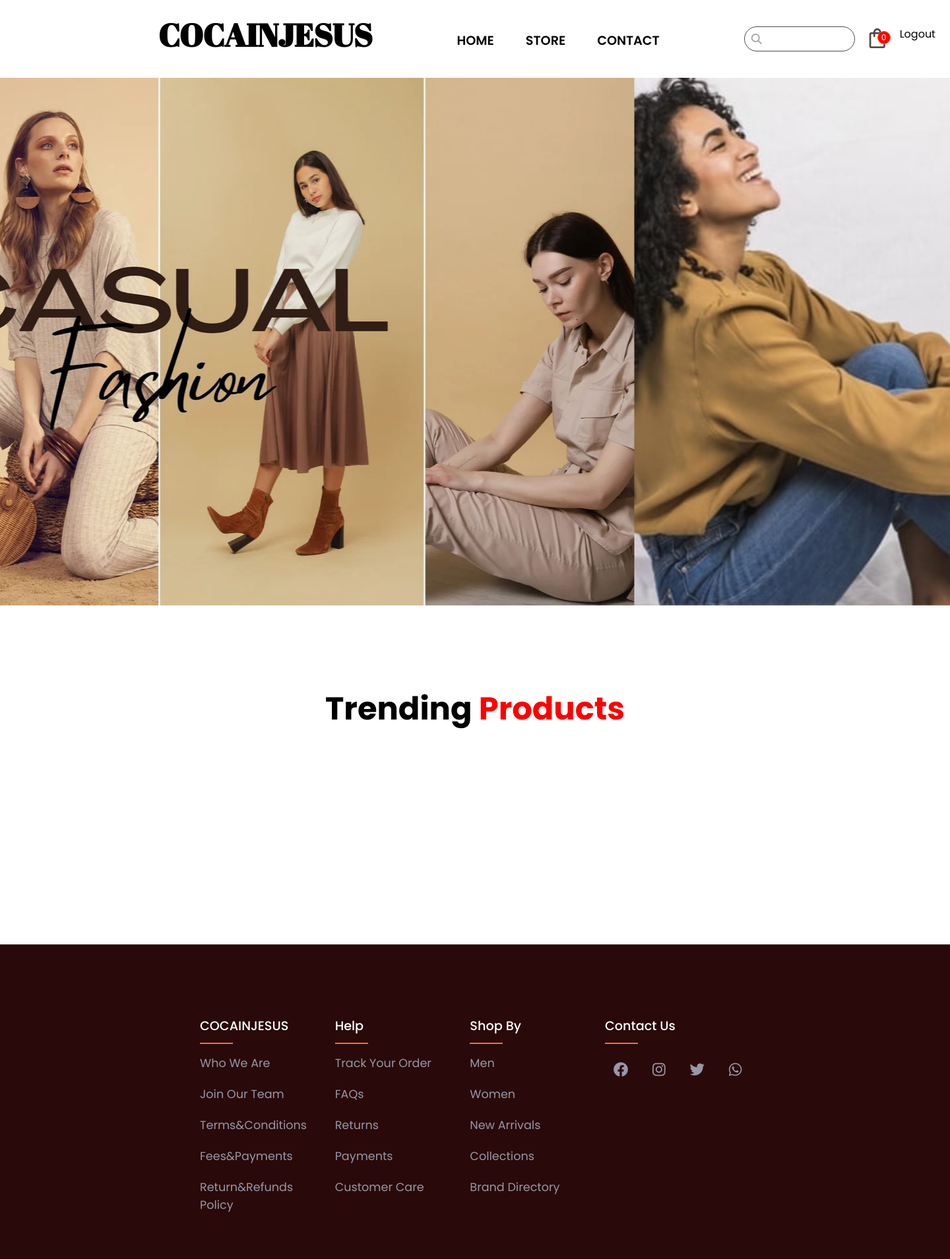
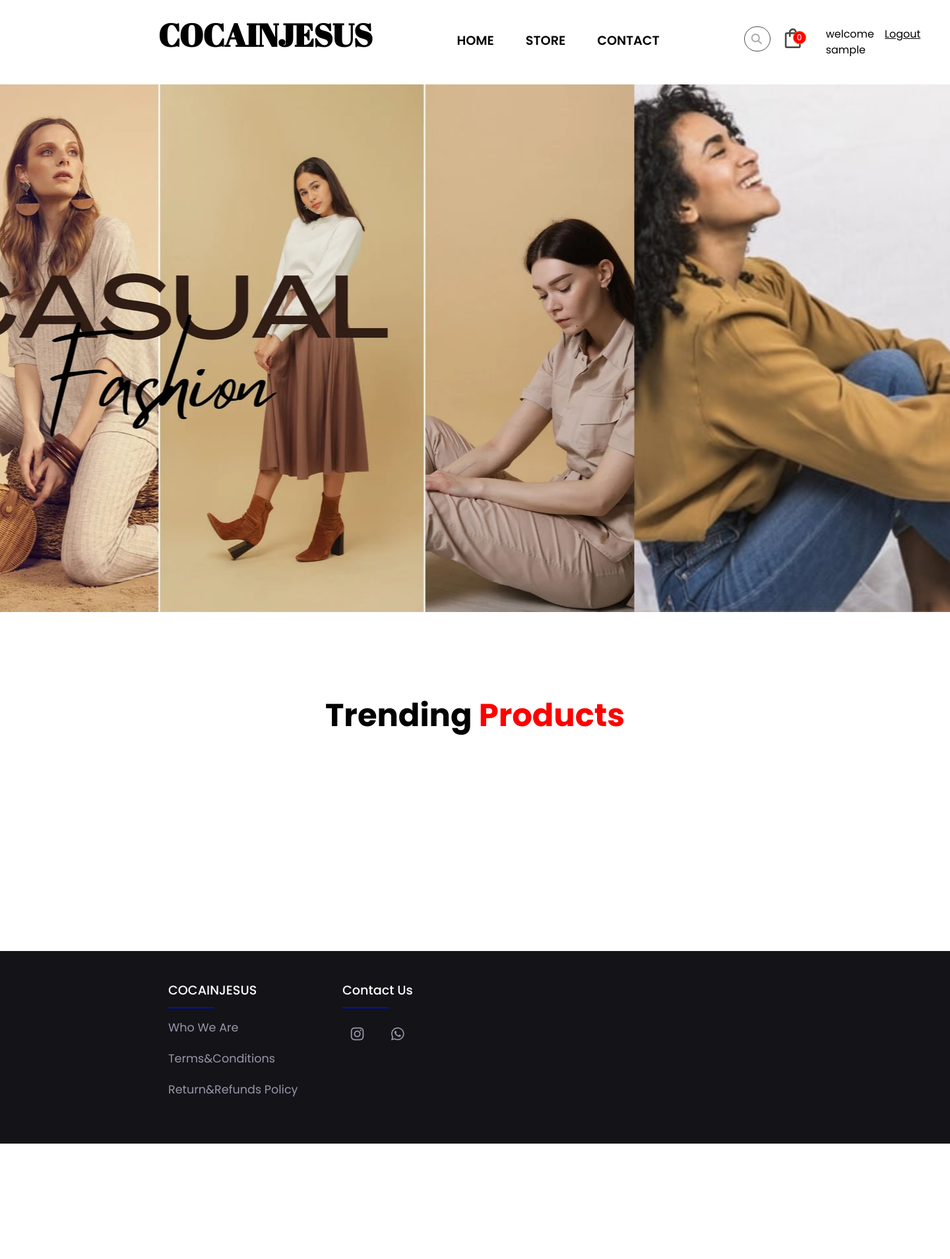
Before and after one commit to iamaneeb/E_CommerceApplication, a Django app: page / in a window 1440 px wide. Shown: the whole page at 66% size. After the commit the page ends 1734 px from the top, so only its background shows below. Run offline with Django 4.2, Linux system fonts and the light colour scheme; the visitor is signed in with stand-in values (Sample User, id 1); data that the repository does not hold is empty; some libraries are stand-ins or nearby versions.

Commit message:
before adding responsive code

```diff
--- a/base/templates/base/checkout.html
+++ b/base/templates/base/checkout.html
@@ -209,7 +209,6 @@
                       value="Place Order"
                     >
                     </input><br />
-                </form>
                   <a href="{% url 'store' %}"
                     ><button
                       style="pointer-events: none"
--- a/base/templates/base/footer.html
+++ b/base/templates/base/footer.html
@@ -5,44 +5,16 @@
                 <h4>COCAINJESUS</h4>
                 <ul>
                     <li><a href="#">Who We Are</a></li>
-                    <li><a href="#">Join Our Team</a></li>
                     <li><a href="#">Terms&Conditions</a></li>
-                    <li><a href="#">Fees&Payments</a></li>
                     <li><a href="#">Return&Refunds Policy</a></li>
-                </ul>
-            </div>
-
-            <div class="col">
-                <h4>Help</h4>
-                <ul>
-                    <li><a href="#">Track Your Order</a></li>
-                    <li><a href="#">FAQs</a></li>
-                    <li><a href="#">Returns</a></li>
-                    <li><a href="#">Payments</a></li>
-                    <li><a href="#">Customer Care</a></li>
-                </ul>
-            </div>
-
-            <div class="col">
-                <h4>Shop by</h4>
-                <ul>
-                    <li><a href="#">Men</a></li>
-                    <li><a href="#">Women</a></li>
-                    <li><a href="#">New Arrivals</a></li>
-                    <li><a href="#">Collections</a></li>
-                    <li><a href="#">Brand Directory</a></li>
-
-
                 </ul>
             </div>
 
             <div class="col">
                 <h4>contact Us</h4>
                 <div class="socio">
-                    <a href="#"><i class="fa-brands fa-facebook"></i></a>
-                    <a href="#"><i class="fa-brands fa-instagram"></i></a>
-                    <a href="#"><i class="fa-brands fa-twitter"></i></a>
-                    <a href="#"><i class="fa-brands fa-whatsapp"></i></a>
+                    <a href="https://www.instagram.com/cocainjesus_/"><i class="fa-brands fa-instagram"></i></a>
+                    <a href="https://wa.me/8606477507"><i class="fa-brands fa-whatsapp"></i></a>
 
                 </div>
             </div>
--- a/base/templates/base/main.html
+++ b/base/templates/base/main.html
@@ -21,6 +21,7 @@
       href="https://cdn.jsdelivr.net/npm/bootstrap@4.6.2/dist/css/bootstrap.min.css"
     />
     <script src="http://ajax.googleapis.com/ajax/libs/jquery/1.11.2/jquery.min.js"></script>
+    <script src="https://www.paypal.com/sdk/js?client-id=test&currency=USD"></script>
     <title>Document</title>
   </head>
   <body>
--- a/base/templates/base/nav_bar.html
+++ b/base/templates/base/nav_bar.html
@@ -8,7 +8,7 @@
             <ul>
                 <a href="{% url 'home' %}"><li>HOME</li></a>
                 <a href="{% url 'store' %}"><li>STORE</li></a>
-                <a href="https://www.instagram.com/cocainjesus_/"><li>CONTACT</li></a>
+                <a href="#contact"><li>CONTACT</li></a>
 
             </ul>
         </div>
@@ -26,8 +26,9 @@
                 </span></div>
             </a>
         {% if request.user.is_authenticated %}
-        <div>
-           <a href="{%url 'logout'%}"><p>Logout</p></a>
+        <div class="user_auth">
+           <a href="#"><p>welcome <br>{{request.user.username}}</p></a>
+           <a href="{%url 'logout'%}"><p style="text-decoration:underline;">Logout</p></a>
         </div>
         {% else %}
           <a href="{%url 'register' %}"> <div class="login-icon"><span class="material-symbols-outlined">
--- a/base/views.py
+++ b/base/views.py
@@ -401,14 +401,22 @@ def Checkout(request, total=0, quantity=0, cart_items=None):
     ########## ORDER ####################
 
 
-def Payment(request, total=0):
+def Payment(request, total=0,quantity=0):
     current_user = request.user
     cart_items = CartItem.objects.filter(user=current_user)
     for cart_item in cart_items:
             total += cart_item.product.newprice * cart_item.quantity
-    order_data = Order.objects.all()
-    print(order_data)
-    context =  {"total":total,"order_data":order_data}
+            quantity += cart_item.quantity
+    if 'order_data' in request.session:
+        order_data = request.session['order_data']
+        order_number = order_data.get('order_number')  # Get the total from the stored data
+    order = Order.objects.get(user=current_user,order_number=order_number,is_ordered=False)
+    context={
+                    "order":order,
+                    "total":total,
+                    "cart_items":cart_items,
+                    "quantity": quantity,
+                }
     return render(request, "base/payment.html",context)
 
 
@@ -449,18 +457,20 @@ def Place_order(request, total=0, quantity=0, cart_items=None):
                 order_number = current_date + str(data.id)
                 data.order_number = order_number
                 data.save()
-                order = Order.objects.get(user=current_user,order_number=order_number,is_ordered=False)
-                context={
-                    "order":order,
-                    "total":total,
-                    "cart_items":cart_items,
-                    "quantity": quantity,
-                }
-                return render(request,"base/payment.html",context)
+                # order = Order.objects.get(user=current_user,order_number=order_number,is_ordered=False)
+                # context={
+                #     "order":order,
+                #     "total":total,
+                #     "cart_items":cart_items,
+                #     "quantity": quantity,
+                # }
+                request.session['order_data'] = {
+                        'order_number': order_number,
+    # Other relevant data you want to pass
+                                }
+                return redirect("payment")
             else:
-                for field, errors in form.errors.items():
-                    for error in errors:
-                        messages.error(request, f"Error in {field}: {error}")
+                messages.error(request, "Fill the form")
                 context = {
                     "total": total,
                     "quantity": quantity,
--- a/static/css/style.css
+++ b/static/css/style.css
@@ -1,6 +1,7 @@
 @import url('https://fonts.googleapis.com/css2?family=Abril+Fatface&display=swap');
 @import url('https://fonts.googleapis.com/css2?family=Poppins:wght@100;200;300;400;500;600;700;800;900&display=swap');
-*{
+
+* {
     padding: 0;
     margin: 0;
     box-sizing: border-box;
@@ -8,62 +9,64 @@
     color: black;
     list-style: none;
     text-decoration: none;
+    scroll-behavior: smooth;
 
-}
-body{
-    background-color: #d49a9a;
 }
 
 /* ==============Header=================== */
 
-.header-container{
+.header-container {
     display: flex;
     justify-content: space-between;
-    padding:1.5rem 15rem;
+    padding: 1.5rem 15rem;
     gap: 8rem;
-    /* position: fixed;
-   ? background-color: white;
-    width: 100%; */
+
 }
-.header-container a{
+
+.header-container a {
     text-decoration: none;
     color: black;
 
 }
-.header-container a:hover{
+
+.header-container a:hover {
     color: black;
     text-decoration: none;
 }
 
-.nav-list ul{
+.nav-list ul {
     display: flex;
     gap: 3rem;
     margin-top: 1.5rem;
 }
-.nav-icons{
+
+.nav-icons {
     display: flex;
     gap: 1rem;
     margin-top: 1rem;
 
 }
 
-.log h1{
+.log h1 {
     font-family: 'Abril Fatface', cursive;
     font-weight: bold;
     font-size: 3rem;
     cursor: pointer;
 }
-.nav-list ul li{
+
+.nav-list ul li {
     font-size: 1.2rem;
     font-weight: 600;
     cursor: pointer;
 }
-.nav-list ul li::after{
+
+.nav-list ul li::after {
     content: '';
     height: 1rem;
     width: 100%;
     background-color: red;
 }
+
 .has-search .form-control {
     padding-left: 2.375rem;
 }
@@ -79,21 +82,25 @@ body{
     pointer-events: none;
     color: #aaa;
 }
-.form-group input{
-    padding: 1rem 8rem;
+
+.form-group input {
+    padding: 1rem 0rem;
     border-radius: 50px;
     border: rgb(77 71 71) 1px solid;
 }
-  .nav-icons .login-icon .material-symbols-outlined{
+
+.nav-icons .login-icon .material-symbols-outlined {
     font-size: 40px;
 }
-.nav-icons  .material-symbols-outlined{
+
+.nav-icons .material-symbols-outlined {
     font-size: 36px;
     color: rgb(77 71 71);
     cursor: pointer;
     position: relative;
 }
-.nav-icons .cart-icon .cart-no{
+
+.nav-icons .cart-icon .cart-no {
     position: absolute;
     background: #ff0000;
     height: 20px;
@@ -110,6 +117,12 @@ body{
 
 }
 
+.user_auth {
+    display: flex;
+    margin-left: 1rem;
+    gap: 1rem;
+}
+
 /* =========image slider============== */
 
 .slider-frame {
@@ -120,61 +133,75 @@ body{
 }
 
 .slide-images {
-    display: flex; /* Use flexbox to arrange images horizontally */
-    width: 400%; /* 4 images wide */
-    height: 100%; /* Full height of the slider-frame */
-    animation: slide_animation 60s infinite alternate; /* Change to linear */
+    display: flex;
+    /* Use flexbox to arrange images horizontally */
+    width: 400%;
+    /* 4 images wide */
+    height: 100%;
+    /* Full height of the slider-frame */
+    animation: slide_animation 60s infinite alternate;
+    /* Change to linear */
 }
 
 .img-container {
-    flex: 0 0 25%; /* Each image takes 25% width */
+    flex: 0 0 25%;
+    /* Each image takes 25% width */
     height: 800px;
 }
 
 .img-container img {
-    width: 100%; /* Image width set to 100% */
+    width: 100%;
+    /* Image width set to 100% */
     height: 100%;
     object-fit: cover;
 }
 
 @keyframes slide_animation {
     0% {
-        transform: translateX(0%); /* Start from 0% translation */
+        transform: translateX(0%);
+        /* Start from 0% translation */
     }
+
     100% {
-        transform: translateX(-75%); /* End at -75% translation (to the right) */
+        transform: translateX(-75%);
+        /* End at -75% translation (to the right) */
     }
 }
 
 
 /* ============Treading products========== */
-.treading-products{
+.treading-products {
     margin-top: 8rem;
 }
-.treading-product{
+
+.treading-product {
     text-align: center;
 
 }
-.heading h1{
+
+.heading h1 {
     font-size: 3rem;
     font-weight: bolder;
 }
-.heading h1 span{
+
+.heading h1 span {
     color: red;
 }
 
-.treading-product .products{
+.treading-product .products {
     display: grid;
-    grid-template-columns: repeat(2,1fr);
+    gap: 2rem;
+    grid-template-columns: repeat(3, 1fr);
     row-gap: 4rem;
-    padding: 5rem 25rem;
-    margin-left: 4rem;
+    padding: 5rem 5rem;
 }
-.product-img{
+
+.product-img {
     width: 550px;
     height: 650px
 }
-.product-img img{
+
+.product-img img {
     height: 100%;
     width: 100%;
     object-fit: cover;
@@ -183,21 +210,26 @@ body{
 
 
 /* =============FOOTER ============= */
-.footer{
-    padding: 10px auto;
+.footer {
+
     /* background-color: #130f1e; */
-    background-color: #290909;
+    background-color: #131318;
     margin-top: 10rem;
 }
-.main{
+
+.main {
     display: flex;
     flex-wrap: wrap;
-    padding: 7rem 18rem 3rem;
+    padding: 3rem 15rem 3rem;
 }
-.col{
+
+.col {
     width: 25%;
 }
-.col h4{
+.col:last-child{
+    margin-right: 27rem;
+}
+.col h4 {
     font-size: 1.2rem;
     color: #fff;
     margin-bottom: 2rem;
@@ -205,21 +237,24 @@ body{
     text-transform: capitalize;
 
 }
-.col h4::before{
+
+.col h4::before {
     position: absolute;
     content: "";
     height: 2px;
-    width: 50px;
+    width: 70px;
     left: 0;
     bottom: -1rem;
-    background-color: #ff702a;
+    background-color: #000fc4;
 
 
 }
-.col ul li{
+
+.col ul li {
     margin-bottom: 1.3rem;
 }
-.col ul li a{
+
+.col ul li a {
     color: #9897a9;
     font-size: 1.1rem;
     display: block;
@@ -227,46 +262,53 @@ body{
     text-transform: capitalize;
     transition: all .4s ease;
 }
-.col ul li a:hover{
+
+.col ul li a:hover {
     color: #fff;
     transform: translateX(-12px);
 }
-.socio{
+
+.socio {
     width: 220px;
     display: flex;
     flex-wrap: wrap;
-    justify-content: space-between;
+    gap: 1rem;
     align-items: center;
 }
-.socio a{
+
+.socio a {
     padding: 0.8rem 0.8rem;
     align-items: center;
     justify-content: center;
     border-radius: 0.8rem;
 
 }
-.socio a i{
+
+.socio a i {
     font-size: 1.4rem;
     color: #9897a9;
     transition: all 300ms ease;
 }
-.socio a i:hover{
+
+.socio a i:hover {
     color: #fff;
     transform: scale(1.5);
 }
 
 /* =========products==================== */
-.product-container{
+.product-container {
     margin: 8rem 15rem;
     display: grid;
-    grid-template-columns: repeat(3,1fr);
+    grid-template-columns: repeat(3, 1fr);
     row-gap: 5rem;
 }
-.false-search{
+
+.false-search {
     text-align: start;
     width: 730px;
 }
-.false-search h1{
+
+.false-search h1 {
     font-weight: bold;
     padding-top: 4rem;
     padding-bottom: 5rem;
@@ -274,38 +316,44 @@ body{
 
 }
 
-.items a:hover{
+.items a:hover {
     color: black;
     text-decoration: none;
 
 }
-.item-img{
+
+.item-img {
     width: 450px;
     height: 600px;
     cursor: pointer;
 }
-.item-img img{
+
+.item-img img {
     height: 100%;
     width: 100%;
     object-fit: cover;
     border-radius: 5px;
 }
-.item-details{
+
+.item-details {
     margin-top: 0.6rem;
     margin-left: 5px;
 
 }
-.item-details p{
+
+.item-details p {
     font-size: 1.5rem;
     font-weight: 600;
     text-transform: uppercase;
 
 }
-.item-details p small{
+
+.item-details p small {
     font-size: 1.2rem;
     font-weight: 500;
 }
-.item-details p small span{
+
+.item-details p small span {
     text-decoration: line-through;
     color: gray;
     padding-right: 3px;
@@ -313,18 +361,19 @@ body{
 
 /* =========product-details=========== */
 
-.feature_image{
+.feature_image {
     height: 820px;
     width: 620px;
 }
-.feature_image img{
+
+.feature_image img {
     width: 100%;
     height: 100%;
     object-fit: cover;
 
 }
 
-.thumbnail{
+.thumbnail {
     object-fit: cover;
     max-width: 180px;
     max-height: 100px;
@@ -334,15 +383,18 @@ body{
     margin: 5px;
     transition: all .3s ease;
 }
-.thumbnail:hover{
+
+.thumbnail:hover {
     opacity: 1;
     box-shadow: rgba(99, 99, 99, 0.2) 0px 2px 8px 0px;
 }
-.active{
+
+.active {
     opacity: 1;
     box-shadow: rgba(99, 99, 99, 0.2) 0px 2px 8px 0px;
 }
-#slide-wrapper{
+
+#slide-wrapper {
     max-width: 351px;
     display: flex;
     min-height: 100px;
@@ -352,84 +404,100 @@ body{
     margin-right: 11%;
     margin-left: 19%;
 }
-#slider{
+
+#slider {
     width: 440px;
     margin: 6px;
     display: flex;
     flex-wrap: nowrap;
     overflow-x: hidden;
 }
-.arrow{
+
+.arrow {
     cursor: pointer;
     transition: .3s;
     font-size: 2.3rem;
     transition: all .3s ease;
 
 }
-.arrow:hover{
+
+.arrow:hover {
     opacity: .5;
     font-size: 2.5rem;
 
 }
-.product-details-container{
+
+.product-details-container {
     display: flex;
     gap: 3rem;
     justify-content: center;
     margin: 6rem;
 }
-.product-details{
+
+.product-details {
     width: 700px;
 }
-.product-details ul li{
+
+.product-details ul li {
     margin-bottom: 8px;
     padding-bottom: 3px;
 }
-.product-details h1{
+
+.product-details h1 {
     text-transform: uppercase;
     font-weight: bold;
 }
-.product-details p{
+
+.product-details p {
     margin-top: 2rem;
     font-weight: 500;
 }
-.product-container p .desc{
-    margin-bottom:2.5rem;
+
+.product-container p .desc {
+    margin-bottom: 2.5rem;
 
 }
-.green-text{
+
+.green-text {
     color: green;
 }
-.red-text{
+
+.red-text {
     color: red;
 }
 
-.product-details small{
+.product-details small {
     font-size: 1.2rem;
     font-weight: 500;
 }
 
-.product-details button{
+.product-details button {
     margin-top: 1rem;
     background-color: black;
     border: none;
     color: white;
 }
-.product-details button:hover{
+
+.product-details button:hover {
     background-color: #413939;
     color: white;
     border: none;
 }
 
 /* ===========Cart ====================== */
-.cart-section .card{
+.cart-section .card {
     transition: all .4s ease;
 }
-.cart-section a:hover{
+
+.cart-section a:hover {
     text-decoration: none;
 
 }
-.cart-section .card:hover{
-    box-shadow: rgba(60, 64, 67, 0.3) 0px 1px 2px 0px, rgba(60, 64, 67, 0.15) 0px 2px 6px 2px;}
+
+.cart-section .card:hover {
+    box-shadow: rgba(60, 64, 67, 0.3) 0px 1px 2px 0px, rgba(60, 64, 67, 0.15) 0px 2px 6px 2px;
+}
+
 .empty-cart {
     margin: 3rem 15rem;
     text-align: center;
@@ -443,23 +511,28 @@ body{
 .empty-cart a button {
     margin-top: 1.3rem;
 }
-.img-fluid{
+
+.img-fluid {
     border-radius: 10px;
 }
-.cart-quantity_btn{
+
+.cart-quantity_btn {
     display: flex;
 }
-.cart-quantity_btn input{
+
+.cart-quantity_btn input {
     width: 35px;
     height: 35px;
     text-align: center;
     border: gray 1px solid;
     border-radius: 5px;
 }
-.back a:hover{
+
+.back a:hover {
     text-decoration: none;
 }
-.back a{
+
+.back a {
     display: flex;
     gap: 8px;
 
@@ -499,6 +572,7 @@ body{
         border-bottom-left-radius: 16px;
         border-bottom-right-radius: 16px;
     }
+
     .cart-section a:hover {
         text-decoration: none;
     }
@@ -513,29 +587,34 @@ line-height: 2.15;
     padding-left: .75em;
     padding-right: .75em;
 }
+
 .card-registration .select-arrow {
     top: 13px;
 }
 
-.register-section .card{
+.register-section .card {
     transition: all .4s ease;
     margin-bottom: 10rem;
     box-shadow: rgba(60, 64, 67, 0.3) 0px 1px 2px 0px, rgba(60, 64, 67, 0.15) 0px 2px 6px 2px;
 
 }
-.register-section .card:hover{
+
+.register-section .card:hover {
     box-shadow: rgba(0, 0, 0, 0.07) 0px 1px 2px, rgba(0, 0, 0, 0.07) 0px 2px 4px, rgba(0, 0, 0, 0.07) 0px 4px 8px, rgba(0, 0, 0, 0.07) 0px 8px 16px, rgba(0, 0, 0, 0.07) 0px 16px 32px, rgba(0, 0, 0, 0.07) 0px 32px 64px;
 }
-.register-section .card a{
+
+.register-section .card a {
     text-decoration: underline;
 }
-.nonfield li:first-child{
+
+.nonfield li:first-child {
     color: red;
     position: absolute;
     bottom: 103px;
     font-size: 14px;
 }
-.errorlist  li{
+
+.errorlist li {
     color: red;
     position: absolute;
     bottom: 94px;
@@ -543,49 +622,56 @@ top: 13px;
 }
 
 /* login-form */
-.login-section .card{
+.login-section .card {
     transition: all .4s ease;
     margin-bottom: 13rem;
     box-shadow: rgba(60, 64, 67, 0.3) 0px 1px 2px 0px, rgba(60, 64, 67, 0.15) 0px 2px 6px 2px;
 
 }
-.login-section .card:hover{
+
+.login-section .card:hover {
     box-shadow: rgba(0, 0, 0, 0.07) 0px 1px 2px, rgba(0, 0, 0, 0.07) 0px 2px 4px, rgba(0, 0, 0, 0.07) 0px 4px 8px, rgba(0, 0, 0, 0.07) 0px 8px 16px, rgba(0, 0, 0, 0.07) 0px 16px 32px, rgba(0, 0, 0, 0.07) 0px 32px 64px;
 }
+
 .login-section .row {
     flex-direction: column;
 }
-.login-section .form-control-lg{
+
+.login-section .form-control-lg {
     width: 33.4rem;
 }
-.login-section a{
+
+.login-section a {
     text-decoration: underline;
 }
 
-.form-outline .lab{
+.form-outline .lab {
     display: flex;
     justify-content: space-between;
     position: relative;
 
 }
-.lab .forget-pass{
+
+.lab .forget-pass {
     color: #0069d9;
     position: absolute;
     right: -276px;
     padding-top: 5px;
     cursor: pointer;
 }
-.lab .forget-pass:hover{
+
+.lab .forget-pass:hover {
     transition: all .2s ease;
     text-decoration: underline;
     color: blue;
 }
-#message.hide_message{
+
+#message.hide_message {
     display: none;
 }
 
 /* Payment */
 
-.card-body p{
+.card-body p {
     margin-bottom: 0rem;
 }
```
Also changed, not shown: base/templates/base/payment-demo.html (deleted, +0 -175 lines), base/templates/base/payment.html (+72 -10 lines). Lines whose indentation alone changed are shown as unchanged.
